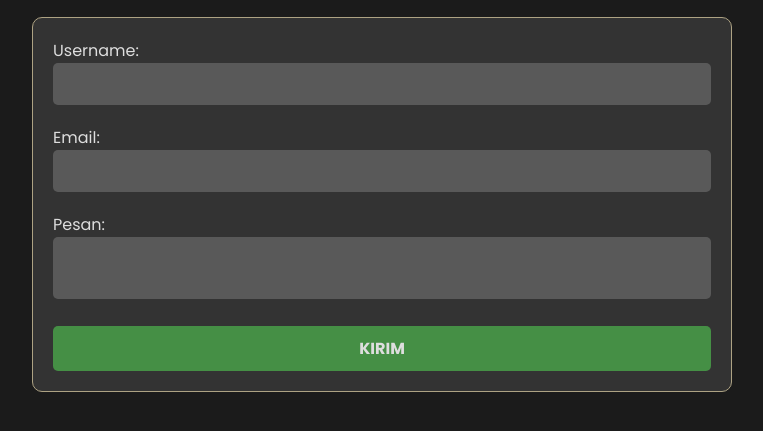
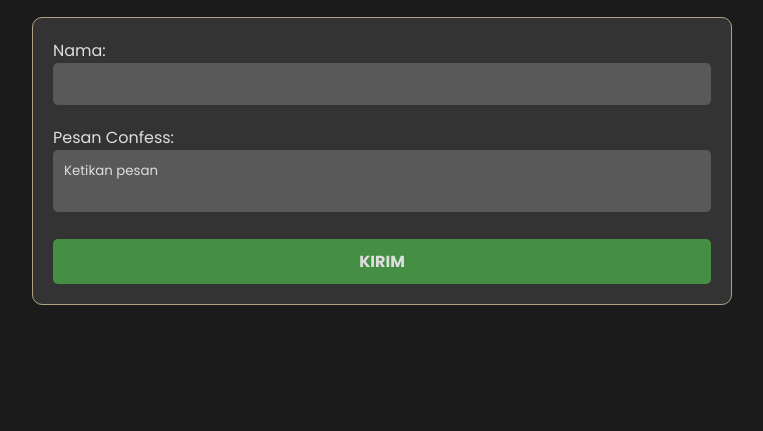
Before and after one commit to FJ25-by/NGL, a plain HTML site: page index.html in a window 1280 px wide. Shown: the part 71-502 px from the top of the page, without its empty margins (258-1021 px from the left). Drawn offline with Linux system fonts and the light colour scheme.

Commit message:
index.html

```diff
--- a/index.html
+++ b/index.html
@@ -20,18 +20,13 @@
       <form action="https://api.telegram.com" class="form" id="form-telegram">
 
         <div class="field">
-          <p><label for="Username">Username:</label></p>
+          <p><label for="Username">Nama:</label></p>
           <input type="text" name="Username" id="Username" autocomplete="off"/>
         </div>
 
         <div class="field">
-          <p><label for="Email">Email:</label></p>
-          <input type="email" name="Email" id="Email" autocomplete="off"/>
-        </div>
-
-        <div class="field">
-          <p><label for="Message">Pesan:</label></p>
-          <textarea name="Message" id="Message" autocomplete="off"></textarea>
+          <p><label for="Message">Pesan Confess:</label></p>
+          <textarea name="Message" id="Message" autocomplete="off">Ketikan pesan</textarea>
         </div>
 
         <div class="field">
```
